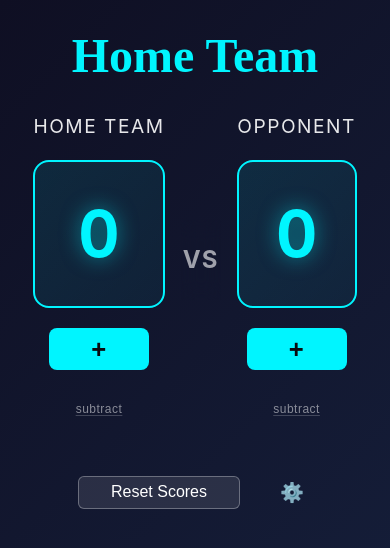
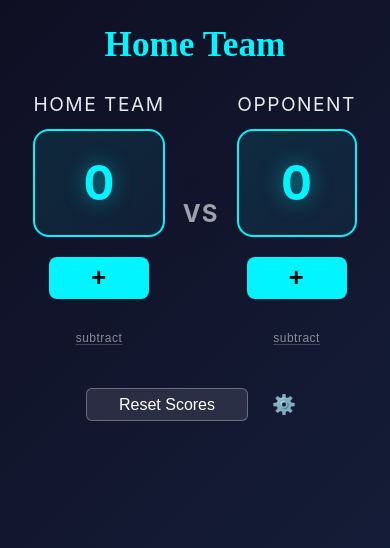
Before and after one commit to fkaltman/scoreboard-for-everyone, a React (Vite) app: page / in a window 390 px wide. Shown: the top 548 px of the page. Built offline with nearby package versions, Linux system fonts and the light colour scheme; a web font is replaced by a local one.

Commit message:
style: changed layout for smallest screens so reset button would not mb below the fold

```diff
--- a/src/App.css
+++ b/src/App.css
@@ -263,6 +263,38 @@ body {
   transition: all 0.3s ease;
 }
 
+/* Small mobile devices (iPhone SE, etc.) */
+@media (max-width: 480px) {
+  .app-header {
+    margin-top: 1rem;
+    padding: 0.5rem 1rem;
+  }
+
+  .app-title {
+    font-size: 2.2rem;
+    line-height: 1.2;
+  }
+
+  .team {
+    padding: 1.2rem 1rem;
+    gap: 1rem;
+  }
+
+  .score-display {
+    font-size: 3rem;
+    padding: 1rem 1.5rem;
+    margin-top: 10px;
+  }
+
+  .app-footer {
+    padding: 1rem;
+  }
+
+  .footer-buttons {
+    gap: 1rem;
+  }
+}
+
 /* Tablet styles */
 @media (min-width: 768px) {
   .app-title {
```
